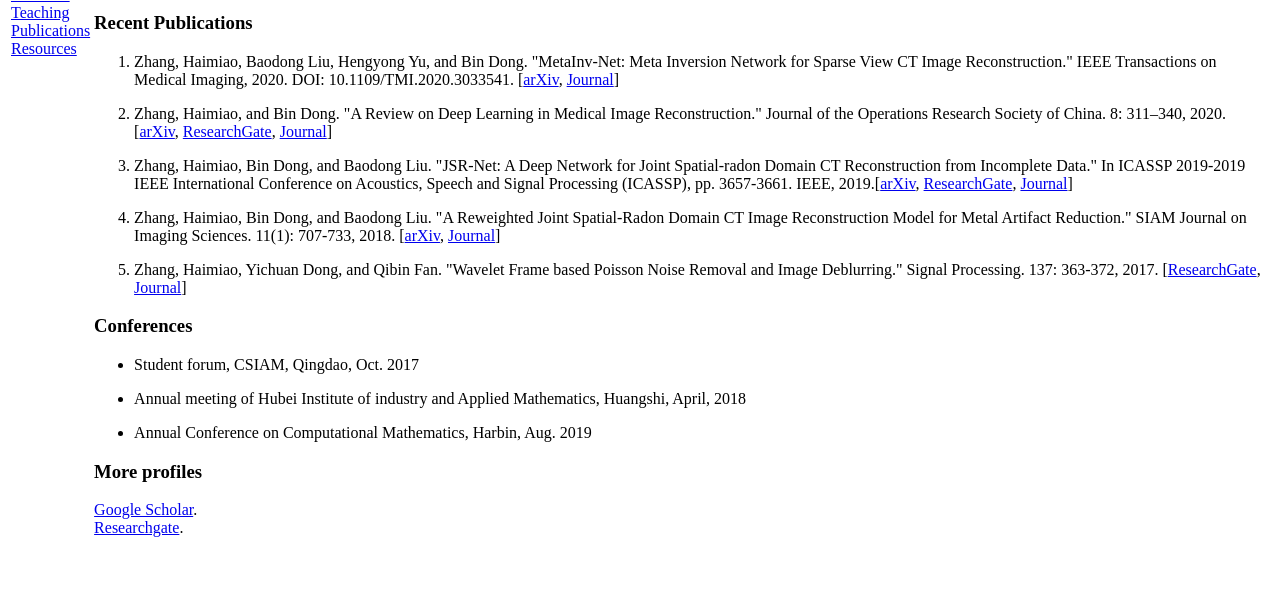
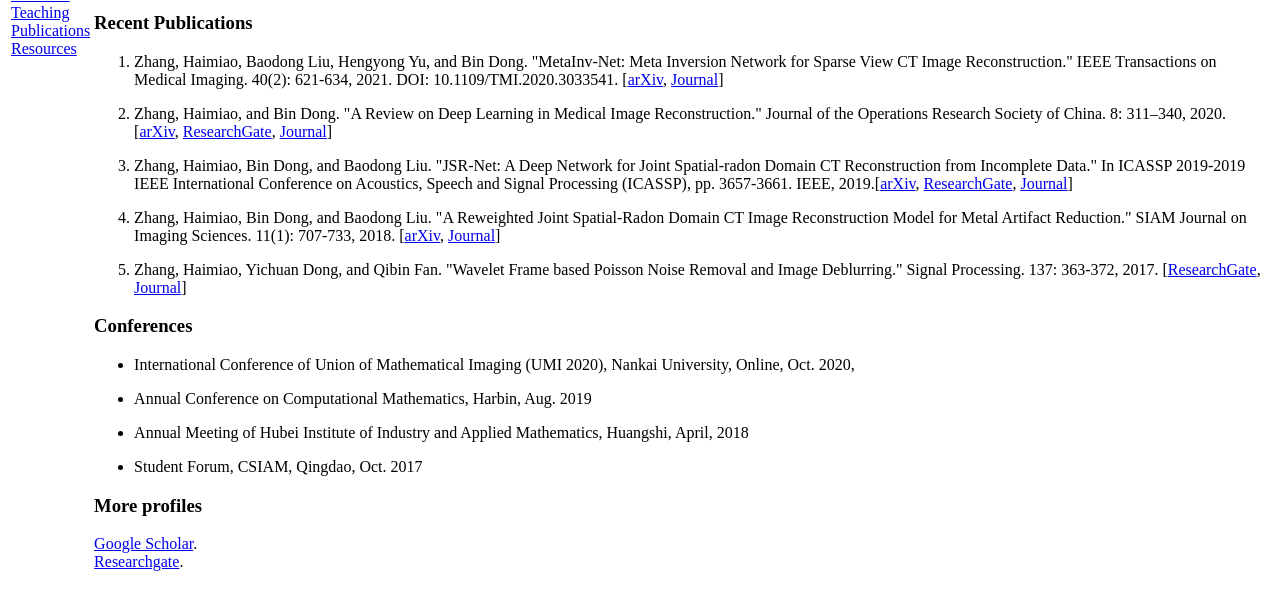
Before and after one commit to hmpku/HMpkuHomepage, a plain HTML site: page publications.html in a window 1280 px wide. Shown: the part 79-688 px from the top of the page. Drawn offline with Linux system fonts and the light colour scheme.

Commit message:
update
update

```diff
--- a/publications.html
+++ b/publications.html
@@ -30,7 +30,7 @@
 <h3>Recent Publications
 </h3>
 <ol>
-<li><p>Zhang, Haimiao, Baodong Liu, Hengyong Yu, and Bin Dong. "MetaInv-Net: Meta Inversion Network for Sparse View CT Image Reconstruction." IEEE Transactions on Medical Imaging, 2020. DOI: 10.1109/TMI.2020.3033541. [<a href="https://arxiv.org/abs/2006.00171" target=&ldquo;blank&rdquo;>arXiv</a>, <a href="https://ieeexplore.ieee.org/document/9239301" target=&ldquo;blank&rdquo;>Journal</a>]
+<li><p>Zhang, Haimiao, Baodong Liu, Hengyong Yu, and Bin Dong. "MetaInv-Net: Meta Inversion Network for Sparse View CT Image Reconstruction." IEEE Transactions on Medical Imaging. 40(2): 621-634, 2021. DOI: 10.1109/TMI.2020.3033541. [<a href="https://arxiv.org/abs/2006.00171" target=&ldquo;blank&rdquo;>arXiv</a>, <a href="https://ieeexplore.ieee.org/document/9239301" target=&ldquo;blank&rdquo;>Journal</a>]
 
 
 </p>
@@ -59,13 +59,16 @@
 <h3>Conferences
 </h3>
 <ul>
-<li><p>Student forum, CSIAM,  Qingdao, Oct. 2017
-</p>
-</li>
-<li><p>Annual meeting of Hubei Institute of industry and Applied Mathematics, Huangshi, April, 2018
+<li><p>International Conference of Union of Mathematical Imaging (UMI 2020), Nankai University, Online, Oct. 2020,
 </p>
 </li>
 <li><p>Annual Conference on Computational Mathematics, Harbin, Aug. 2019
+</p>
+</li>
+<li><p>Annual Meeting of Hubei Institute of Industry and Applied Mathematics, Huangshi, April, 2018
+</p>
+</li>
+<li><p>Student Forum, CSIAM,  Qingdao, Oct. 2017
 
 
 
```
Also changed, not shown: index.html (+2 -2 lines).
